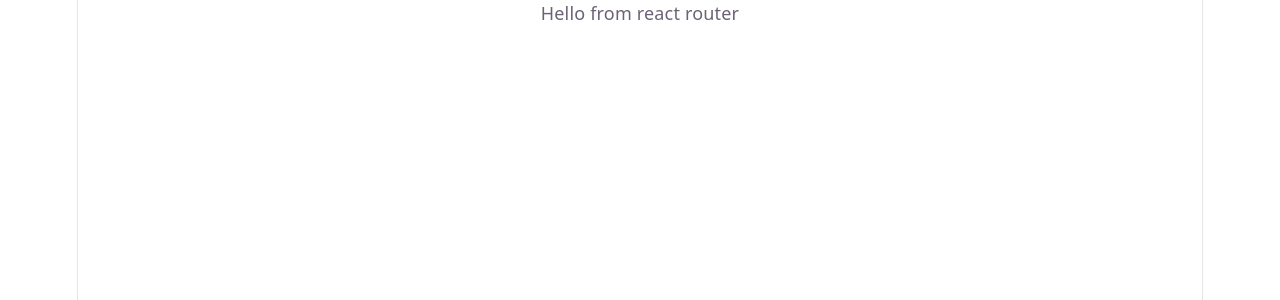
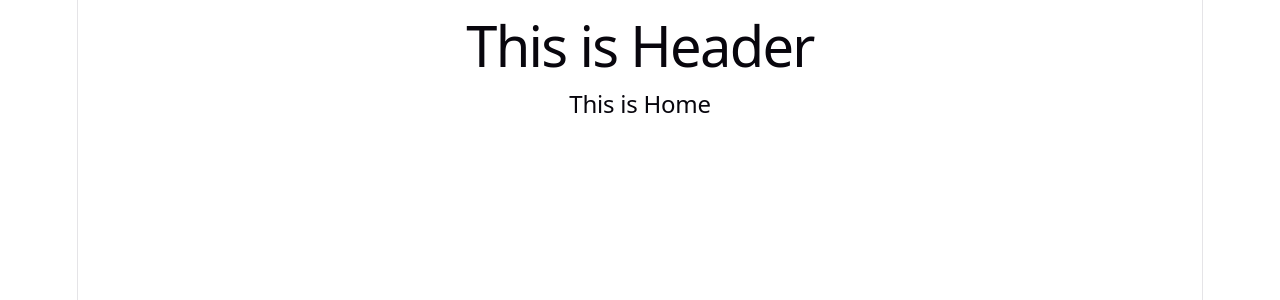
Before and after one commit to zisanahmed97/intro-to-react-router, a React (Vite) app: page / in a window 1280 px wide. Shown: the top 300 px of the page. Built offline with nearby package versions, Linux system fonts and the light colour scheme.

Commit message:
showed nested objects

```diff
--- /dev/null
+++ b/src/components/Header/Header.jsx
@@ -0,0 +1,11 @@
+import React from 'react';
+
+const Header = () => {
+    return (
+        <div>
+            <h1>This is Header</h1>
+        </div>
+    );
+};
+
+export default Header;
--- /dev/null
+++ b/src/components/Home/Home.jsx
@@ -0,0 +1,11 @@
+import React from 'react';
+
+const Home = () => {
+    return (
+        <div>
+            <h2>This is Home</h2>
+        </div>
+    );
+};
+
+export default Home;
--- /dev/null
+++ b/src/components/Laptops/Laptops.jsx
@@ -0,0 +1,11 @@
+import React from 'react';
+
+const Laptops = () => {
+    return (
+        <div>
+            <h2>this is laptops</h2>
+        </div>
+    );
+};
+
+export default Laptops;
--- /dev/null
+++ b/src/components/Mobiles/Mobiles.jsx
@@ -0,0 +1,11 @@
+import React from 'react';
+
+const Mobiles = () => {
+    return (
+        <div>
+            <h2>This is mobiles</h2>
+        </div>
+    );
+};
+
+export default Mobiles;
--- /dev/null
+++ b/src/components/Root/Root.jsx
@@ -0,0 +1,14 @@
+import React from 'react';
+import Header from '../Header/Header';
+import { Outlet } from 'react-router';
+
+const Root = () => {
+    return (
+        <div>
+            <Header></Header>
+            <Outlet></Outlet>
+        </div>
+    );
+};
+
+export default Root;
--- a/src/main.jsx
+++ b/src/main.jsx
@@ -4,12 +4,29 @@
 import App from './App.jsx'
 import { createBrowserRouter } from "react-router";
 import { RouterProvider } from "react-router/dom";
+import Root from './components/Root/Root.jsx';
+import Home from './components/Home/Home.jsx';
+import Mobiles from './components/Mobiles/Mobiles.jsx';
+import Laptops from './components/Laptops/Laptops.jsx';
 
 const router = createBrowserRouter([
   {
-    path: "/",
-    element: <div>Hello from react router</div>,
+    path:"/",
+    Component: Root,
+    children:[
+      {index: true, Component: Home},
+      {path:"mobiles",Component: Mobiles},
+      {path:"laptops", Component: Laptops},
+    ]
   },
+  {
+    path:"about",
+    element:<div>about me</div>
+  },
+  {
+    path:"app",
+    Component: App,
+  }
 ]);
 createRoot(document.getElementById('root')).render(
   <StrictMode>
```
